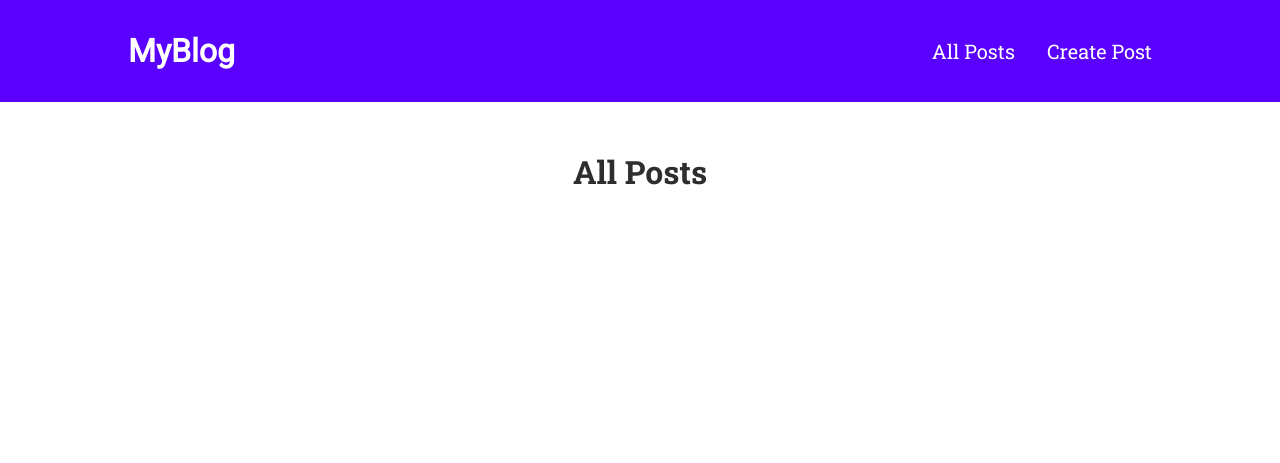
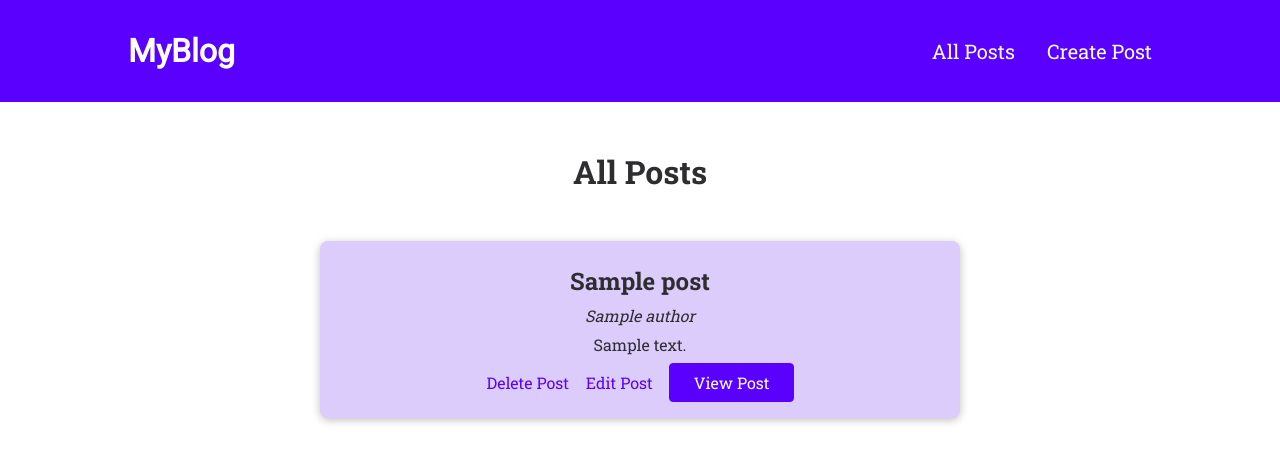
Before and after one commit to JHSasdf/web-dev-github, a Node server app: template 00-starting-project/views/posts-list.ejs in a window 1280 px wide. Shown: the top 463 px of the page. Run offline with Node 20, Linux system fonts and the light colour scheme; the template is opened without the code that fills it: most values are stand-ins (such as "Sample title", 1, 10 or a date in 2020); some libraries are stand-ins or nearby versions.

Commit message:
Study:231113 web-dev

```diff
--- a/00-starting-project/package.json
+++ b/00-starting-project/package.json
@@ -10,8 +10,8 @@
   "author": "Maximilian Schwarzmüller (Academind GmbH)",
   "license": "MIT",
   "dependencies": {
-    "ejs": "^3.1.6",
-    "express": "^4.17.1",
+    "ejs": "^3.1.9",
+    "express": "^4.18.2",
     "mongodb": "^6.2.0"
   },
   "devDependencies": {
--- a/00-starting-project/views/create-post.ejs
+++ b/00-starting-project/views/create-post.ejs
@@ -5,7 +5,6 @@
   <%- include('includes/head', { title: 'Add new post' }) %>
   <link rel="stylesheet" href="/styles/forms.css">
 </head>
-
 <body>
   <%- include('includes/header') %>
   <main>
--- a/00-starting-project/views/includes/post-item.ejs
+++ b/00-starting-project/views/includes/post-item.ejs
@@ -1,10 +1,10 @@
 <article class="post-item">
-  <h2>...</h2>
-  <p class="post-item-author">By ...</p>
-  <p>...</p>
+  <h2><%= post.title %></h2>
+  <p class="post-item-author"><%= post.author.name %></p>
+  <p><%= post.summary %></p>
   <div class="post-actions">
     <button class="btn btn-alt">Delete Post</button>
     <a href="...">Edit Post</a>
-    <a class="btn" href="...">View Post</a>
+    <a class="btn" href="/post/<%= post._id %>">View Post</a>
   </div>
 </article>
--- a/00-starting-project/views/posts-list.ejs
+++ b/00-starting-project/views/posts-list.ejs
@@ -10,13 +10,18 @@
   <%- include('includes/header') %>
   <main id="all-posts">
     <h1>All Posts</h1>
-    <ul>
-      <% for (const post of posts) { %>
-        <% for (const key in post) {%>
-        <li> <%= post[key] %> </li>
+    <% if (!posts || posts.length === 0) { %>
+      <p>No posts found - maybe start creating some?</p>
+      <a class="btn" href="/new-post">Create a new post</a>
+      <% } else {%>
+        <ol id="posts-list">
+        <% for (const post of posts) { %>
+          <li>
+          <%- include('includes/post-item', {post: post}) %>
+        </li>
+          <% } %>
+        </ol>
         <% } %>
-        <% } %>
-    </ul>
   </main>
 </body>
 
--- /dev/null
+++ b/package.json
@@ -0,0 +1,5 @@
+{
+  "dependencies": {
+    "nodemon": "^3.0.1"
+  }
+}
```
Also changed, not shown: 00-starting-project/routes/blog.js (+10 -1 lines), 00-starting-project/views/post-detail.ejs (+5 -3 lines), syntaxs/async.js (renamed from async.js), syntaxs/behind-thescenes.js (renamed from behind-thescenes.js), syntaxs/data.txt (renamed from data.txt), syntaxs/errors.js (renamed from errors.js), syntaxs/functions.js (renamed from functions.js), syntaxs/objects.js (renamed from objects.js), 2 other files.
